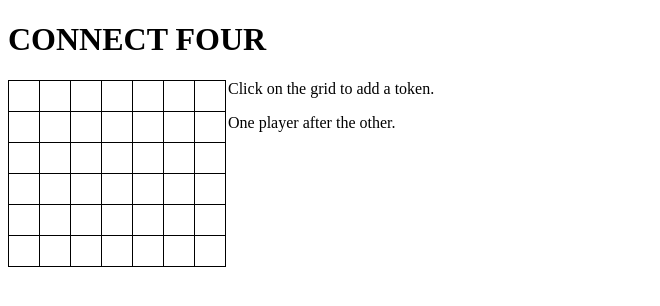
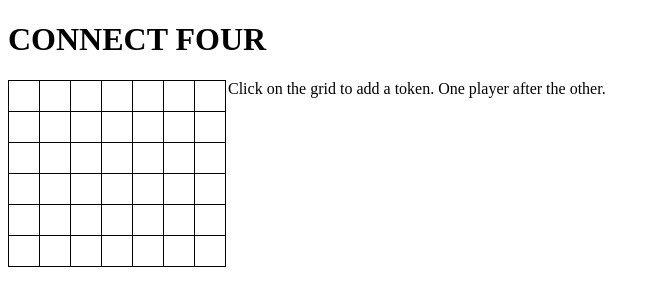
Before and after one commit to romainp/connectfour, a plain HTML site: page index.html in a window 1280 px wide. Shown: the whole page, without its empty margins (0-660 px from the left). Drawn offline with nearby package versions, Linux system fonts and the light colour scheme.

Commit message:
added instructions

```diff
--- a/index.html
+++ b/index.html
@@ -9,7 +9,7 @@
 
 <div id="grid"></div>
 <p>Click on the grid to add a token.
-</p>One player after the other.
+One player after the other. </p>
 <script >
     var grid = new Array(7);
     $(document).ready(function() {
```
